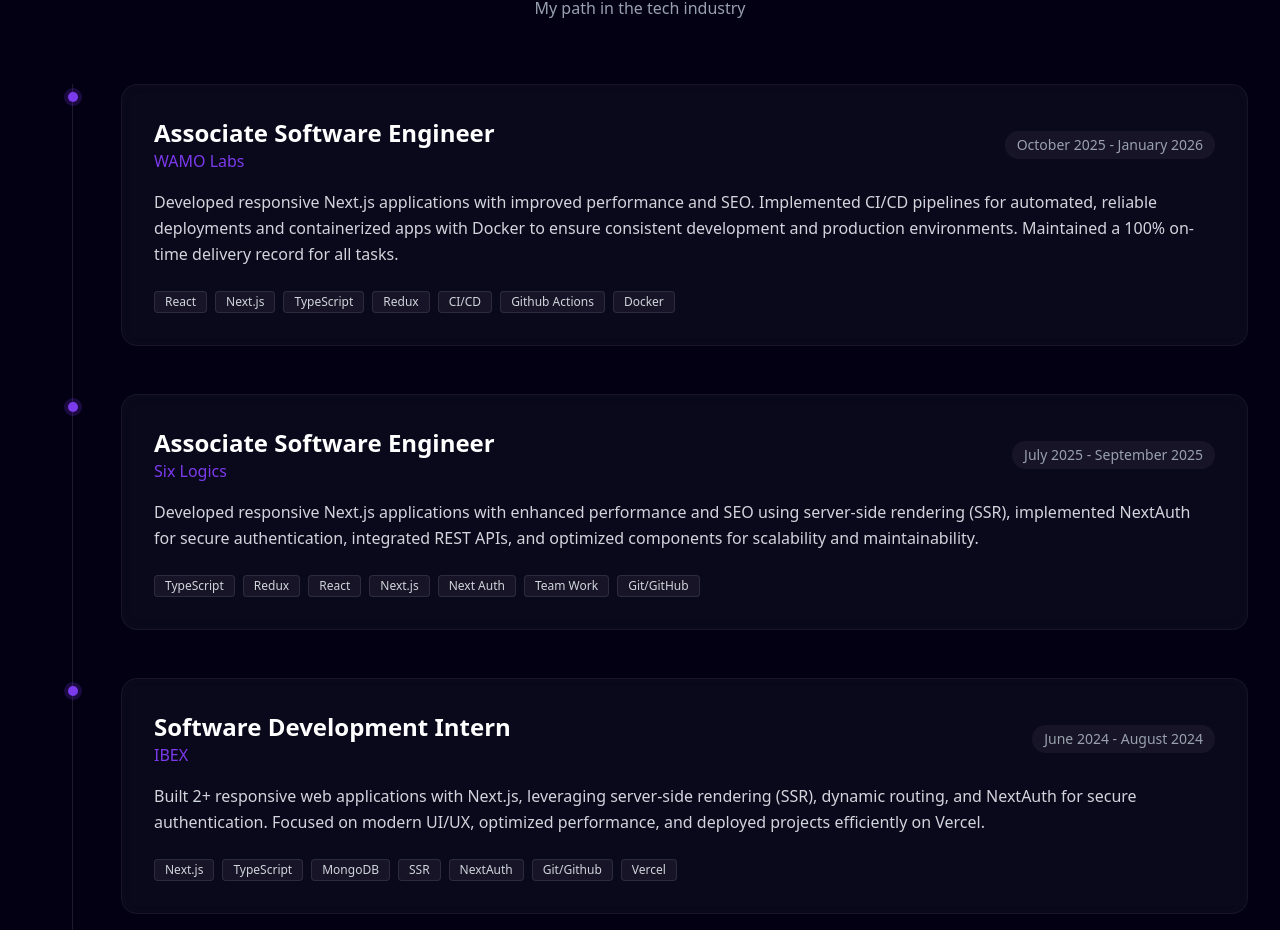
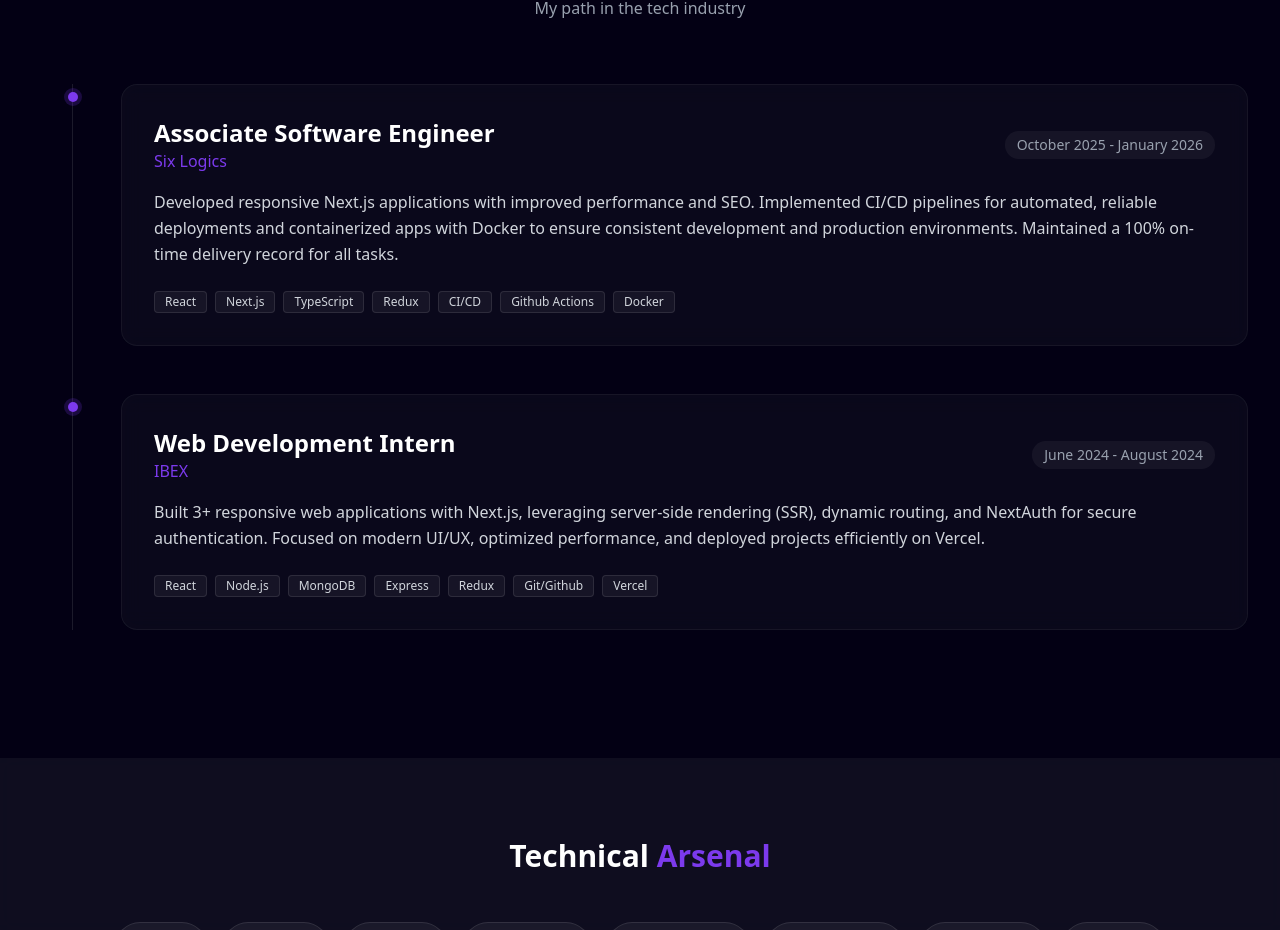
Before and after one commit to musadar5/Portfolio, a Next.js app: page / in a window 1280 px wide. Shown: the part 1870-2800 px from the top of the page. Built offline with nearby package versions, Linux system fonts and the light colour scheme.

Commit message:
did some changes in resume

```diff
--- a/src/components/sections/Experience.tsx
+++ b/src/components/sections/Experience.tsx
@@ -7,32 +7,32 @@
 const experiences = [
     {
         role: "Associate Software Engineer",
-        company: "WAMO Labs",
+        company: "Six Logics",
         period: "October 2025 - January 2026",
         description: "Developed responsive Next.js applications with improved performance and SEO. Implemented CI/CD pipelines for automated, reliable deployments and containerized apps with Docker to ensure consistent development and production environments. Maintained a 100% on-time delivery record for all tasks.",
         tech: ["React", "Next.js", "TypeScript", "Redux", "CI/CD", "Github Actions", "Docker"],
     },
+    // {
+    //     role: "Associate Software Engineer",
+    //     company: "Six Logics",
+    //     period: "July 2025 - September 2025",
+    //     description: "Developed responsive Next.js applications with enhanced performance and SEO using server-side rendering (SSR), implemented NextAuth for secure authentication, integrated REST APIs, and optimized components for scalability and maintainability.",
+    //     tech: ["TypeScript", "Redux", "React", "Next.js", "Next Auth", "Team Work", "Git/GitHub"],
+    // },
     {
-        role: "Associate Software Engineer",
-        company: "Six Logics",
-        period: "July 2025 - September 2025",
-        description: "Developed responsive Next.js applications with enhanced performance and SEO using server-side rendering (SSR), implemented NextAuth for secure authentication, integrated REST APIs, and optimized components for scalability and maintainability.",
-        tech: ["TypeScript", "Redux", "React", "Next.js", "Next Auth", "Team Work", "Git/GitHub"],
-    },
-    {
-        role: "Software Development Intern",
+        role: "Web Development Intern",
         company: "IBEX",
         period: "June 2024 - August 2024",
-        description: "Built 2+ responsive web applications with Next.js, leveraging server-side rendering (SSR), dynamic routing, and NextAuth for secure authentication. Focused on modern UI/UX, optimized performance, and deployed projects efficiently on Vercel.",
-        tech: ["Next.js", "TypeScript", "MongoDB", "SSR", "NextAuth", "Git/Github", "Vercel"],
+        description: "Built 3+ responsive web applications with Next.js, leveraging server-side rendering (SSR), dynamic routing, and NextAuth for secure authentication. Focused on modern UI/UX, optimized performance, and deployed projects efficiently on Vercel.",
+        tech: ["React", "Node.js", "MongoDB", "Express", "Redux", "Git/Github", "Vercel"],
     },
-    {
-        role: "Software Developer Trainee",
-        company: "NETSOL Inc.",
-        period: "June 2023 - August 2023",
-        description: "Acquired a firsthand experience on how the MERN stack is used in industry projects. Developed 3+ full-stack web applications using MERN, building REST APIs, secure authentication, dynamic React interfaces, and optimized MongoDB backends. Collaborated in Agile teams using Git/GitHub.",
-        tech: ["React", "Node.js", "Express", "MongoDB", "Git/Github", "JWT"],
-    },
+    // {
+    //     role: "Software Developer Trainee",
+    //     company: "NETSOL Inc.",
+    //     period: "June 2023 - August 2023",
+    //     description: "Acquired a firsthand experience on how the MERN stack is used in industry projects. Developed 3+ full-stack web applications using MERN, building REST APIs, secure authentication, dynamic React interfaces, and optimized MongoDB backends. Collaborated in Agile teams using Git/GitHub.",
+    //     tech: ["React", "Node.js", "Express", "MongoDB", "Git/Github", "JWT"],
+    // },
 ];
 
 export function Experience() {
```
Also changed, not shown: 1 other file (tests, documents, lock files or other folders).
